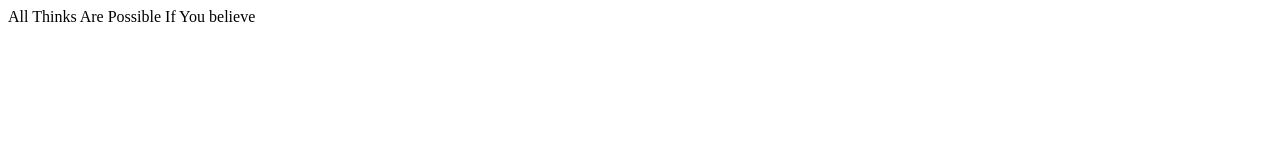
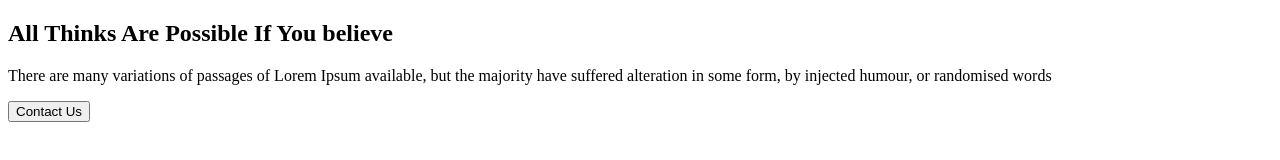
Before and after one commit to sharwoar/assignment-7-1-23, a plain HTML site: page index.html in a window 1280 px wide. Drawn offline with Linux system fonts and the light colour scheme.

Commit message:
style linkedt

```diff
--- a/index.html
+++ b/index.html
@@ -9,7 +9,11 @@
 </head>
 <body>
     <header>
-        <nav class="nav-title">All Thinks Are Possible If You believe</nav>
+        <nav>
+            <h1 class="header-title">All Thinks Are Possible If You believe</h1>
+            <p>There are many variations of passages of Lorem Ipsum available, but the majority have suffered alteration in some form, by injected humour, or randomised words</p>
+            <button class="header-button">Contact Us</button>
+        </nav>
     </header>
     <main>
 
--- a/style/new_year.css
+++ b/style/new_year.css
@@ -0,0 +1,3 @@
+.header-button{
+    text-align: right;
+}
```
